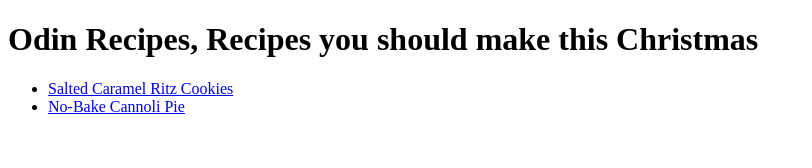
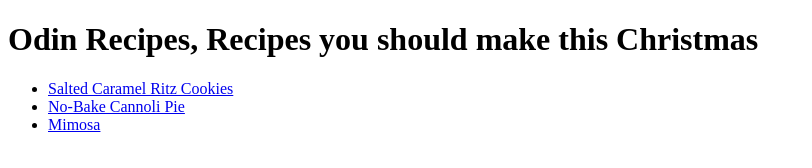
Before and after one commit to diya-tries/odin-recipes, a plain HTML site: page index.html in a window 1280 px wide. Shown: the whole page, without its empty margins (0-812 px from the left). Drawn offline with Linux system fonts and the light colour scheme.

Commit message:
index.html final commit

```diff
--- a/index.html
+++ b/index.html
@@ -10,6 +10,7 @@
     <ul>
         <li><a href="recipes/salted-cookies.html">Salted Caramel Ritz Cookies</a></li>
         <li><a href="recipes/cannoli-pie.html">No-Bake Cannoli Pie</a></li>
+        <li><a href="recipes/mimosa.html">Mimosa</a></li>
     </ul>
 </body>
 </html>
```
